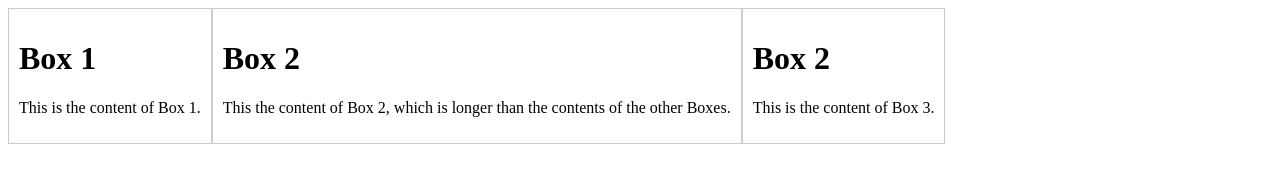
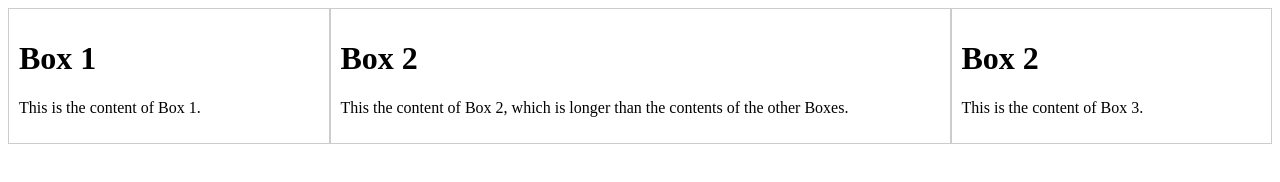
Before and after one commit to kaloyan-marinov/flexbox-css, a plain HTML site: page index.html in a window 1280 px wide. Drawn offline with Linux system fonts and the light colour scheme.

Commit message:
style the container element's 3 flex items in such a way that (a) 2 of them end up having the same width, but (b) the 3rd one ends up being twice as wide

```diff
--- a/index.html
+++ b/index.html
@@ -9,23 +9,36 @@
                                   (and take up the whole width
                                */
             }
+
             .container div {
                 border: 1px #ccc solid;
                 padding: 10px;
+            }
+
+            .box-1 {
+                flex: 1;
+            }
+
+            .box-2 {
+                flex: 2;
+            }
+
+            .box-3 {
+                flex: 1;
             }
         </style>
     </head>
     <body>
         <div class="container">
-            <div>
+            <div class="box-1">
                 <h1>Box 1</h1>
                 <p>This is the content of Box 1.</p>
             </div>
-            <div>
+            <div class="box-2">
                 <h1>Box 2</h1>
                 <p>This the content of Box 2, which is longer than the contents of the other Boxes.</p>
             </div>
-            <div>
+            <div class="box-3">
                 <h1>Box 2</h1>
                 <p>This is the content of Box 3.</p>
             </div>
```
